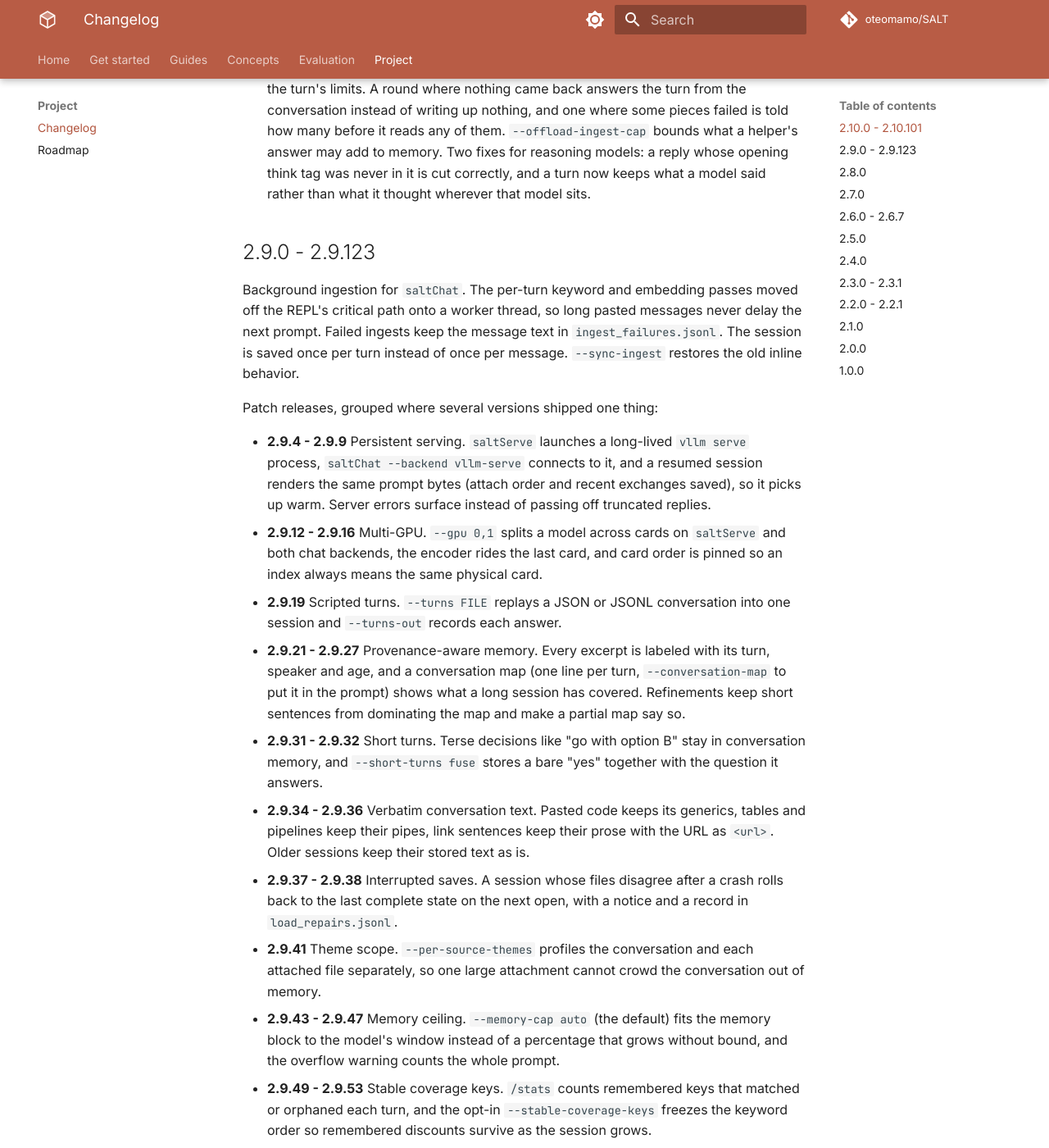
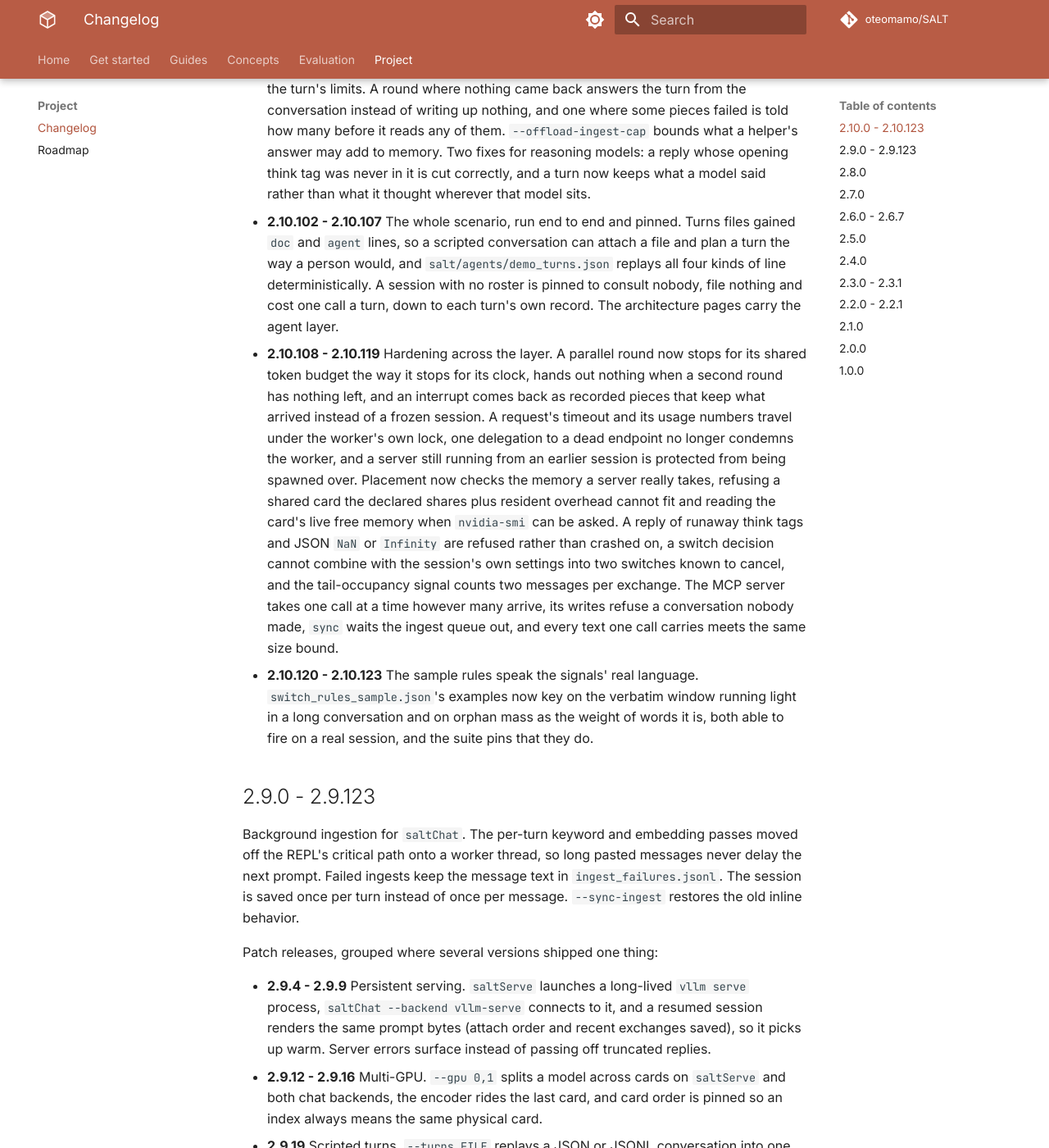
Before and after one commit to oteomamo/SALT, an MkDocs documentation site: the page built from docs/changelog.md, in a window 1280 px wide and 1400 px high, scrolled down 3436 px. Shown: the whole window at 82% size. Built offline with MkDocs 1.6.1 and Material for MkDocs 9.7.7, drawn with Linux system fonts in a browser that asks for light colours; comment, search, counter and statistics services are not loaded; the version menu is left out; some of the changed text lies outside the part shown.

Commit message:
v2.10.123 docs site: changelog consolidated through the agent ladder

```diff
--- a/docs/changelog.md
+++ b/docs/changelog.md
@@ -3,7 +3,7 @@
 What each version added. Versions match the git tags on the
 [repository](https://github.com/oteomamo/SALT).
 
-## 2.10.0 - 2.10.101
+## 2.10.0 - 2.10.123
 
 The agent line. saltChat is growing an agent layer: a session can name
 smaller helper models beside the chat model and, over the 2.10.z
@@ -163,6 +163,36 @@ Patch releases, grouped where several versions shipped one thing:
   memory. Two fixes for reasoning models: a reply whose opening think
   tag was never in it is cut correctly, and a turn now keeps what a
   model said rather than what it thought wherever that model sits.
+- **2.10.102 - 2.10.107** The whole scenario, run end to end and
+  pinned. Turns files gained `doc` and `agent` lines, so a scripted
+  conversation can attach a file and plan a turn the way a person
+  would, and `salt/agents/demo_turns.json` replays all four kinds of
+  line deterministically. A session with no roster is pinned to
+  consult nobody, file nothing and cost one call a turn, down to each
+  turn's own record. The architecture pages carry the agent layer.
+- **2.10.108 - 2.10.119** Hardening across the layer. A parallel round
+  now stops for its shared token budget the way it stops for its
+  clock, hands out nothing when a second round has nothing left, and
+  an interrupt comes back as recorded pieces that keep what arrived
+  instead of a frozen session. A request's timeout and its usage
+  numbers travel under the worker's own lock, one delegation to a dead
+  endpoint no longer condemns the worker, and a server still running
+  from an earlier session is protected from being spawned over.
+  Placement now checks the memory a server really takes, refusing a
+  shared card the declared shares plus resident overhead cannot fit
+  and reading the card's live free memory when `nvidia-smi` can be
+  asked. A reply of runaway think tags and JSON `NaN` or `Infinity`
+  are refused rather than crashed on, a switch decision cannot combine
+  with the session's own settings into two switches known to cancel,
+  and the tail-occupancy signal counts two messages per exchange. The
+  MCP server takes one call at a time however many arrive, its writes
+  refuse a conversation nobody made, `sync` waits the ingest queue out,
+  and every text one call carries meets the same size bound.
+- **2.10.120 - 2.10.123** The sample rules speak the signals' real
+  language. `switch_rules_sample.json`'s examples now key on the
+  verbatim window running light in a long conversation and on orphan
+  mass as the weight of words it is, both able to fire on a real
+  session, and the suite pins that they do.
 
 ## 2.9.0 - 2.9.123
 
--- a/pyproject.toml
+++ b/pyproject.toml
@@ -4,7 +4,7 @@ build-backend = "setuptools.build_meta"
 
 [project]
 name = "salt"
-version = "2.10.122"
+version = "2.10.123"
 description = "SALT: Salience-Aware Lexical Trie for Long-Context Compression"
 readme = "README.md"
 license = "MIT"
```
